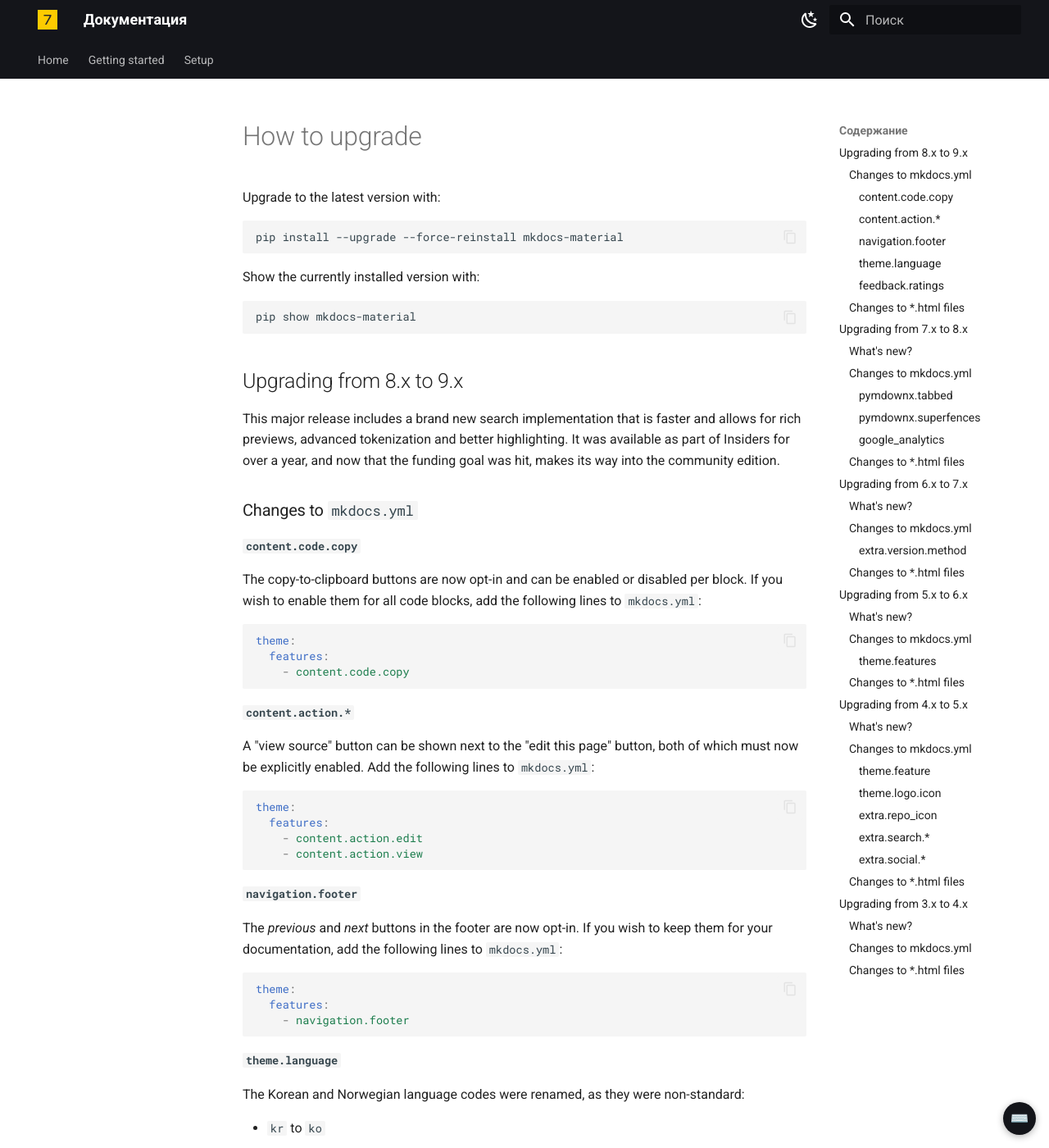
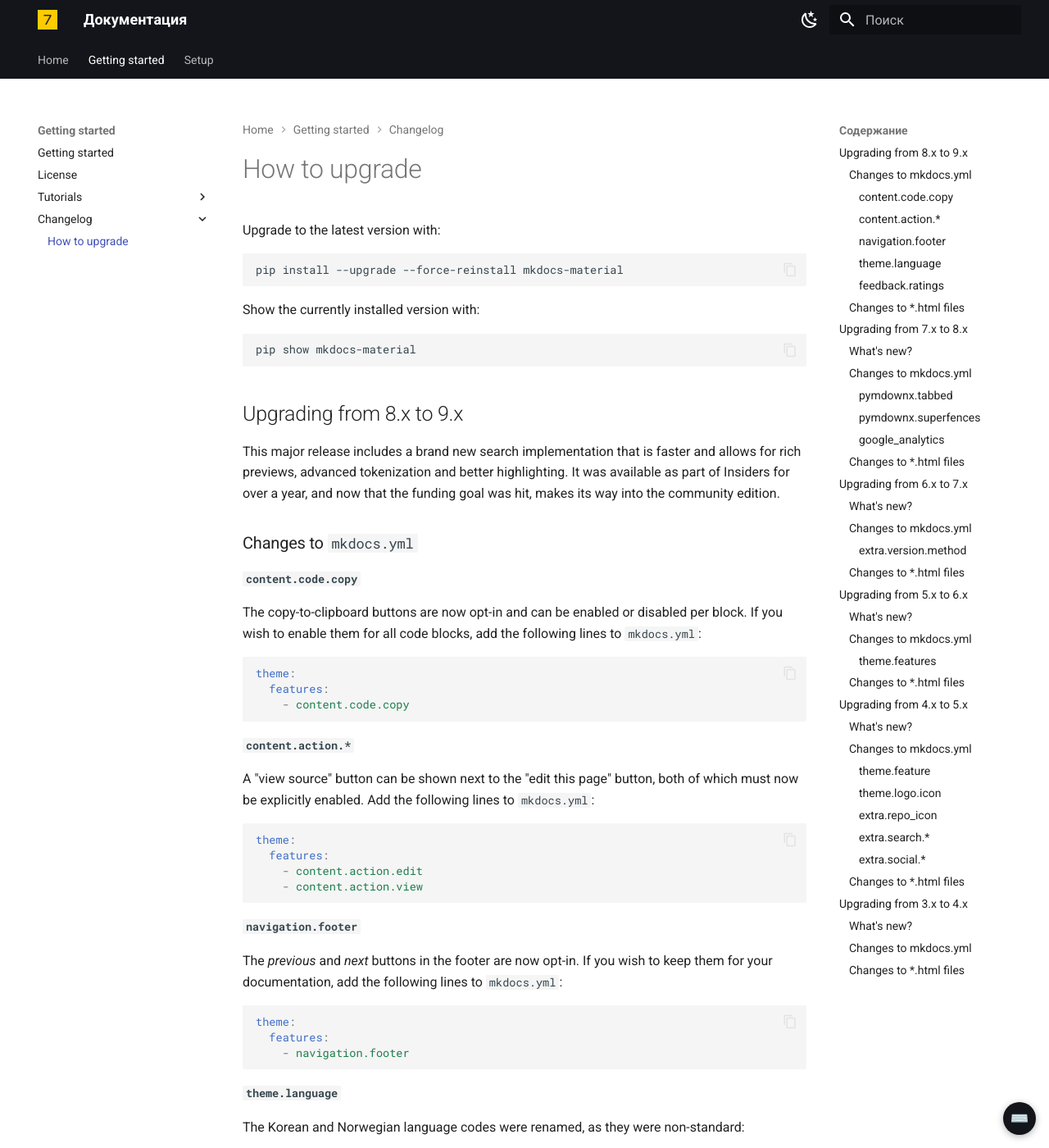
Before and after one commit to CoplandTech/wiki, an MkDocs documentation site: the page built from docs/pages/getting-started/changelog/how-to-upgrade/upgrade.md, in a window 1280 px wide and 1400 px high. Shown: the whole window at 82% size. Built offline with MkDocs 1.6.1 and Material for MkDocs 9.7.7, drawn with Linux system fonts in a browser that asks for light colours; some of the changed text lies outside the part shown.

Commit message:
Правки для демонстрации демо

```diff
--- a/docs/assets/function/main-nav-tree/main.css
+++ b/docs/assets/function/main-nav-tree/main.css
@@ -7,17 +7,15 @@
 
 .tile {
   width: 240px;
-  background: #fff;
-  border: 1px solid #eee;
+  background: var(--md-default-bg-color);
+  border: 1px solid var(--md-typeset-table-color);
   padding: 16px;
   border-radius: 8px;
-  box-shadow: 0 2px 6px rgba(0, 0, 0, 0.05);
   transition: transform 0.2s ease, box-shadow 0.2s ease;
 }
 
 .tile:hover {
   transform: translateY(-4px);
-  box-shadow: 0 4px 12px rgba(0, 0, 0, 0.1);
 }
 
 .tile a {
@@ -33,6 +31,6 @@
 
 .tile p {
   margin: 0;
-  color: #666;
+  color: var(--md-default-fg-color--light);
   font-size: 14px;
 }
--- a/mkdocs.yml
+++ b/mkdocs.yml
@@ -128,8 +128,8 @@
 nav:
   - Home: index.md
   - Getting started:
-    - pages/getting started/getting-started.md
-    - pages/getting started/license.md
+    - pages/getting-started/getting-started.md
+    - pages/getting-started/license.md
     - Tutorials:
       - pages/getting-started/tutorials/index.md
       - "Blogs":
@@ -138,8 +138,8 @@
         - pages/getting-started/tutorials/social/basic.md
     - Changelog:
       - pages/getting-started/changelog/index.md
-      - How to upgrade: pages/getting-started/how to upgrade/upgrade.md
+      - How to upgrade: pages/getting-started/changelog/how-to-upgrade/upgrade.md
   - Setup:
     - pages/setup/index.md
     - Changing the colors: pages/setup/changing-the-colors.md
-    - Changing the fonts: pages/setup/changing the fonts/changing-the-fonts.md
+    - Changing the fonts: pages/setup/changing-the-fonts.md
```
Also changed, not shown: docs/pages/getting-started/changelog/how-to-upgrade/upgrade.md (renamed from docs/pages/getting started/changelog/how to upgrade/upgrade.md), docs/pages/getting-started/changelog/index.md (renamed from docs/pages/getting started/changelog/index.md), docs/pages/getting-started/getting-started.md (renamed from docs/pages/getting started/getting-started.md), docs/pages/getting-started/license.md (renamed from docs/pages/getting started/license.md), docs/pages/getting-started/tutorials/blogs/basic.md (renamed from docs/pages/getting started/tutorials/blogs/basic.md), docs/pages/getting-started/tutorials/index.md (renamed from docs/pages/getting started/tutorials/index.md), docs/pages/getting-started/tutorials/social/basic.md (renamed from docs/pages/getting started/tutorials/social cards/basic.md), docs/pages/setup/changing-the-colors.md (renamed from docs/pages/setup/changing the colors/changing-the-colors.md), docs/pages/setup/changing-the-fonts.md (renamed from docs/pages/setup/changing the fonts/changing-the-fonts.md).
